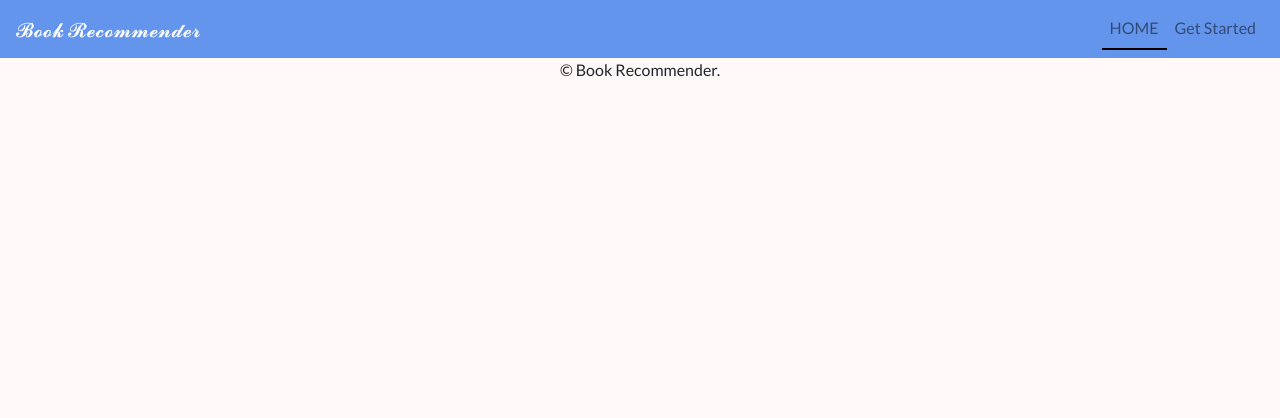
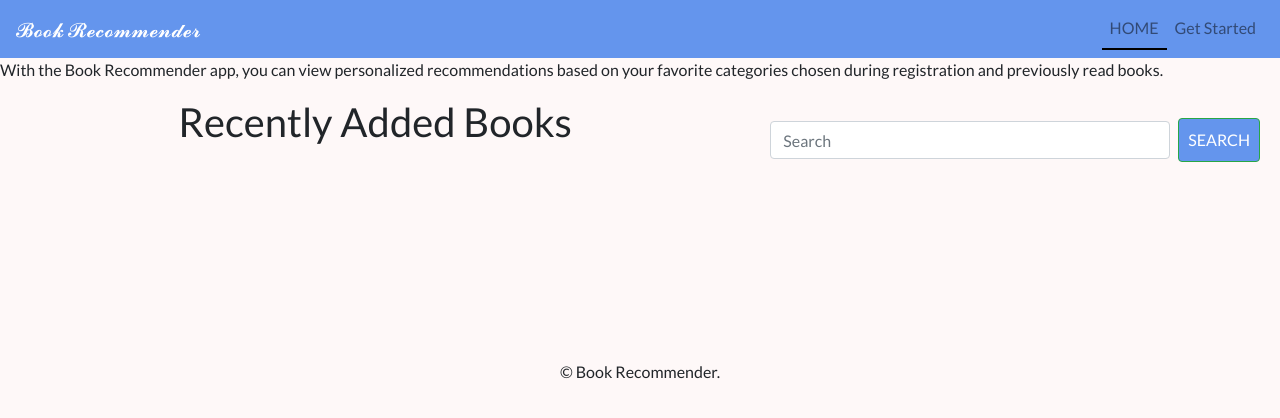
Before and after one commit to Sushmi-pal/movie_recommendation, a Django app: page / in a window 1280 px wide. Shown: the top 418 px of the page. Run offline with Django 4.2, Linux system fonts and the light colour scheme; data that the repository does not hold is empty; some libraries are stand-ins or nearby versions.

Commit message:
HomePage and Profile Page Image

```diff
--- /dev/null
+++ b/books/templates/books/home.html
@@ -0,0 +1,6 @@
+{% extends "base.html" %}
+{% block body %}
+    <p>With the Book Recommender app, you can view personalized recommendations based on your favorite categories chosen
+        during registration and previously read books.</p>
+    {% include "books/recently_added_base.html" %}
+{% endblock %}
--- /dev/null
+++ b/books/templates/books/recently_added_base.html
@@ -0,0 +1,46 @@
+<style>
+    #search_button {
+        min-width: 30px;
+        cursor: pointer;
+        background: cornflowerblue;
+        color: white;
+        padding: 9px;
+        text-transform: uppercase;
+    }
+</style>
+<div style="float: right; margin: 20px;">
+    <form method="get" action="{% url 'search' %}" class="form-inline ">
+        <input class="form-control mr-sm-2" type="search" placeholder="Search" aria-label="Search" name="query"
+               id="query" style="width: 400px;">
+        <button class="btn btn-outline-success my-2 my-sm-0" type="submit" id="search_button">Search</button>
+    </form>
+</div>
+
+<div style="text-align: center;"><h1>Recently Added Books</h1></div>
+<ul class="cards" style="margin-top: 150px;">
+    {% for booksdetail in desc %}
+
+        <li>
+            <a href="" class="card" style="width: 400px; height: 450px;">
+                <img src="{{ MEDIA_URL }}{{ booksdetail.book_image }}" class="card__image" alt=""/>
+                <div class="card__overlay">
+                    <div class="card__header" style="height: 150px;">
+                        <svg class="card__arc" xmlns="http://www.w3.org/2000/svg">
+                            <path/>
+                        </svg>
+                        <img class="card__thumb" src="https://i.imgur.com/7D7I6dI.png" alt=""/>
+                        <div class="card__header-text">
+                            <h3 class="card__title">{{ booksdetail.name }}</h3>
+                            <span class="card__status">{{ booksdetail.category }}</span>
+                            <span class="card__status">Posted By: {{ booksdetail.info_user.username }}</span>
+                        </div>
+                    </div>
+                    <p class="card__description">{{ booksdetail.description }}</p>
+
+                </div>
+                <a href="{% url 'detail' booksdetail.id %}" class="btn btn-primary">More Detail</a>
+            </a>
+
+        </li>
+    {% endfor %}
+</ul>
--- a/templates/base.html
+++ b/templates/base.html
@@ -2467,12 +2467,12 @@ nav{
     </div>
 </nav>
 {% block body %}
-    <footer class="mastfoot mt-auto text-center">
+
+
+{% endblock %}
+ <footer class="mastfoot mt-auto text-center">
         <div class="inner">
             <p>© Book Recommender.</p>
         </div>
     </footer>
-
-{% endblock %}
-
 </html>
--- a/user/forms.py
+++ b/user/forms.py
@@ -57,3 +57,6 @@ class ProfileUpdateForm(forms.ModelForm):
     class Meta:
         model = Profile
         fields = ['image']
+        labels = {
+            "image": " "
+        }
--- a/user/models.py
+++ b/user/models.py
@@ -21,7 +21,7 @@ class Profile(models.Model):
     )
 
     image = models.ImageField(
-        default='default.png',
+        default='book_pic/default.png',
         upload_to='profile_pics'
         )
 
--- a/user/templates/user/profile.html
+++ b/user/templates/user/profile.html
@@ -74,6 +74,7 @@
                 <div class="form-content">
                     <div class="form-items">
                         <h3>User Profile</h3>
+                    <img class="rounded-circle account-img" src="{{ user.profile.image.url }}">
                         <form method ="POST" enctype="multipart/form-data">
                                 {% csrf_token%}
                                 <fieldset class="form-group">
@@ -100,5 +101,4 @@
             </div>
         </div>
     </div>
-
 {% endblock %}
--- a/user/views.py
+++ b/user/views.py
@@ -2,16 +2,17 @@ from django.shortcuts import render, redirect
 from django.template.loader import get_template
 from django.urls import reverse
 
+from books.models import Books
 from .forms import LoginForm, SignupForm, UserUpdateForm, ProfileUpdateForm
 from django.contrib.auth import authenticate, login, logout
 from django.contrib.auth.models import User
 from django.contrib.auth.decorators import login_required
 from django.contrib import messages
 from django.db import transaction
-
+from book_recommendation.settings import MEDIA_URL
 from django.db.models.signals import post_save
 from django.contrib.auth.models import User
-from .models import Category
+from .models import Category, Profile
 
 
 # Create your views here.
@@ -21,7 +22,9 @@ def get_started(request):
 
 
 def home(request):
-    return render(request, "base.html", {"menuindex": 1})
+    u = User.objects.all()
+    desc = Books.objects.all()
+    return render(request, "books/home.html", {'desc': desc, 'u': u, 'MEDIA_URL': MEDIA_URL, "menuindex": 1})
 
 
 def LoginView(request):
@@ -68,6 +71,7 @@ def SignupView(request):
                     name=i)  # Results in (<Category: Category object (2)>, True). So, b1[0] to get the queryset
                 b1[0].categories.add(user)
             print('user', user)
+            Profile.objects.create(user=user)
             return redirect('signin')
         else:
             messages.error(request, "Please select the books type you like.")
@@ -91,10 +95,10 @@ def LogoutView(request):
 def ProfileView(request):
     if request.method == 'POST':
         u_form = UserUpdateForm(request.POST, instance=request.user)
-        # p_form = ProfileUpdateForm(request.POST, request.FILES, instance=request.user.profile)
+        p_form = ProfileUpdateForm(request.POST, request.FILES, instance=request.user.profile)
         if u_form.is_valid():
             u_form.save()
-            # p_form.save()
+            p_form.save()
             messages.success(
                 request,
                 f'Your profile has been updated successfully'
```
Also changed, not shown: books/templates/books/recently_added.html (+1 -44 lines), user/migrations/0005_alter_profile_image.py (added), user/migrations/0006_alter_profile_image.py (added).
